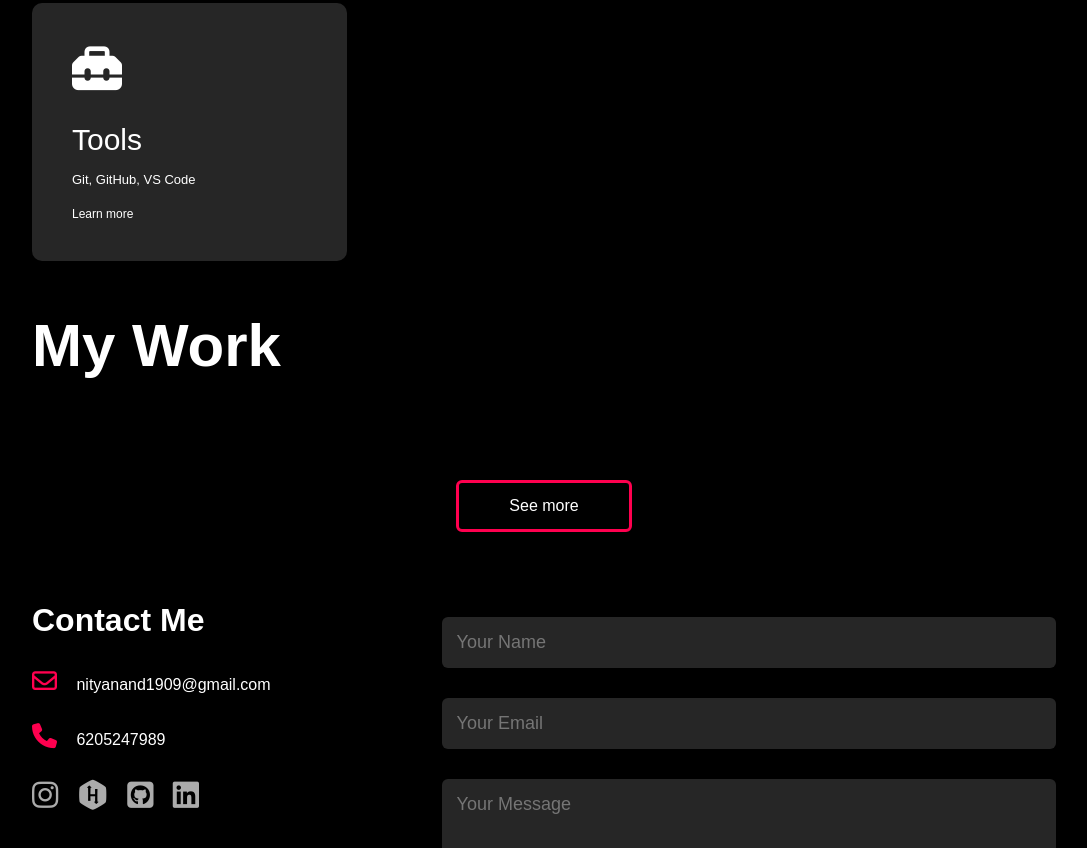
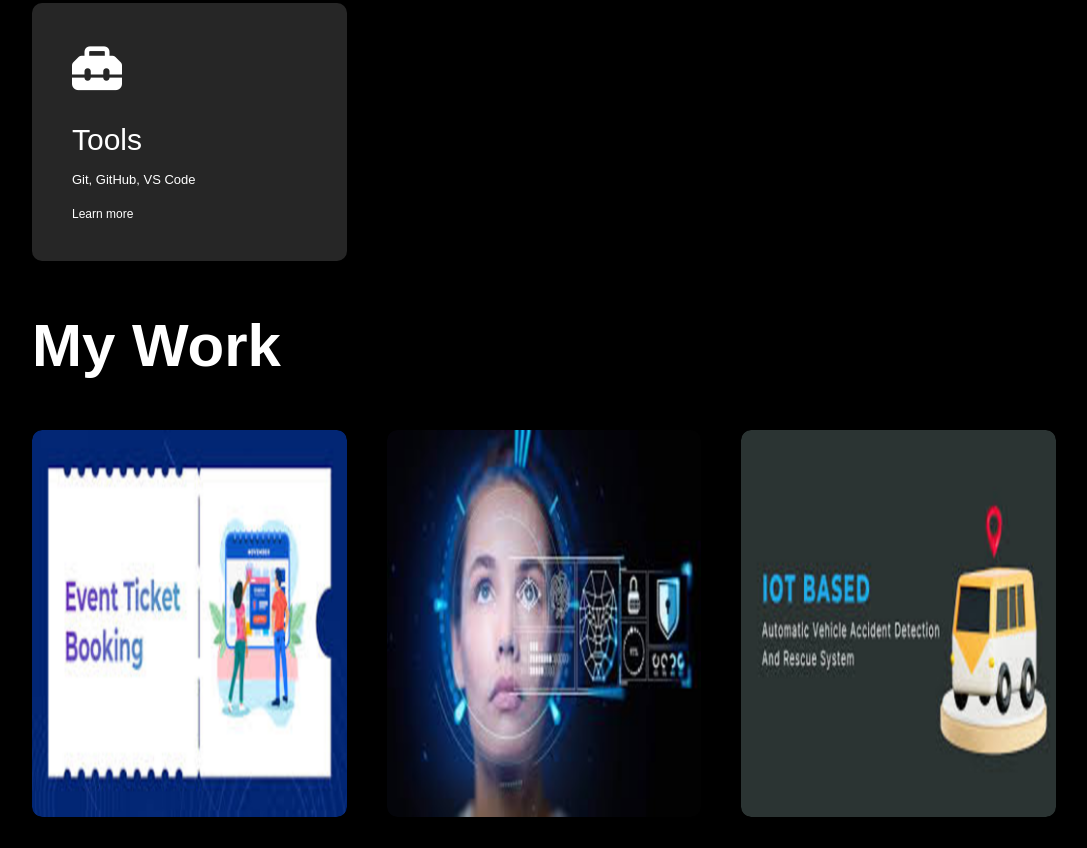
Before and after one commit to nityaa19/Portfolio-Website, a plain HTML site: page index.html in a window 1280 px wide. Shown: the part 1952-2800 px from the top of the page, without its empty margins (96-1183 px from the left). Drawn offline with Linux system fonts and the light colour scheme; files whose address does not match are found by name.

Commit message:
Update index.html

```diff
--- a/index.html
+++ b/index.html
@@ -12,7 +12,7 @@
   <div id="header">
     <div class="container">
       <nav>
-        <img src="images/logo.png" class="logo">
+        <img src="logo.png" class="logo">
         <ul id="sidemenu">
           <li><a href="#header">Home</a></li>
           <li><a href="#about">About</a></li>
@@ -126,7 +126,7 @@
       <h1 class="subtitle">My Work</h1>
       <div class="work-list">
         <div class="work">
-          <img src="images\work-1.png" alt="">
+          <img src="work-1.png" alt="">
           <div class="layer">
             <h3>Event Ticket Booking System</h3>
             <p>The Event Ticket Booking System lets users book and manage event tickets, handling bookings and payments efficiently while ensuring data integrity through normalization.</p>
@@ -134,7 +134,7 @@
           </div>
         </div>
         <div class="work">
-          <img src="images\work-2.png" alt="">
+          <img src="work-2.png" alt="">
           <div class="layer">
             <h3>Facial Recognition Attendance System</h3>
             <p>The Facial Recognition Attendance System uses AI to automate attendance by verifying faces, ensuring accuracy and secure, contactless tracking.</p>
@@ -142,7 +142,7 @@
           </div>
         </div>
         <div class="work">
-          <img src="images\work-3.png" alt="">
+          <img src="work-3.png" alt="">
           <div class="layer">
             <h3> IoT-Based Accident Detection System </h3>
             <p>The IoT-Based Accident Detection System uses sensors to detect vehicle collisions in real-time and sends instant alerts to emergency contacts or services, enabling faster response and improved road safety.</p>
@@ -173,7 +173,7 @@
             <a href="https://github.com/nityaa19" target="_blank"><i class="fa-brands fa-square-github"></i></a>
             <a href="https://www.linkedin.com/in/nityanand-kumar-13762b287" target="_blank"><i class="fa-brands fa-linkedin"></i></a>
           </div>
-          <a href="images\resume.pdf" download class="btn btn2">Download Resume</a>
+          <a href="resume.pdf" download class="btn btn2">Download Resume</a>
         </div>
         <div class="contact-right">
           <form name="submit-to-google-sheet">
```
